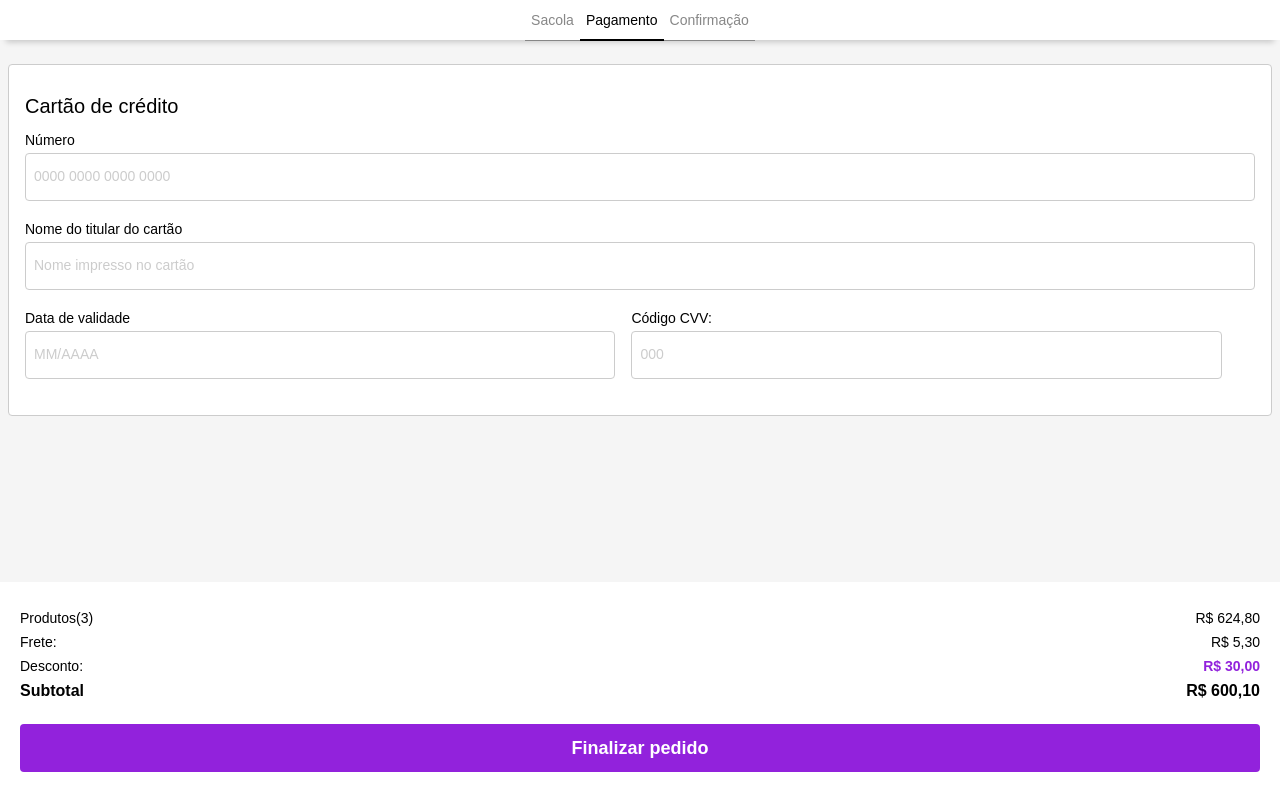
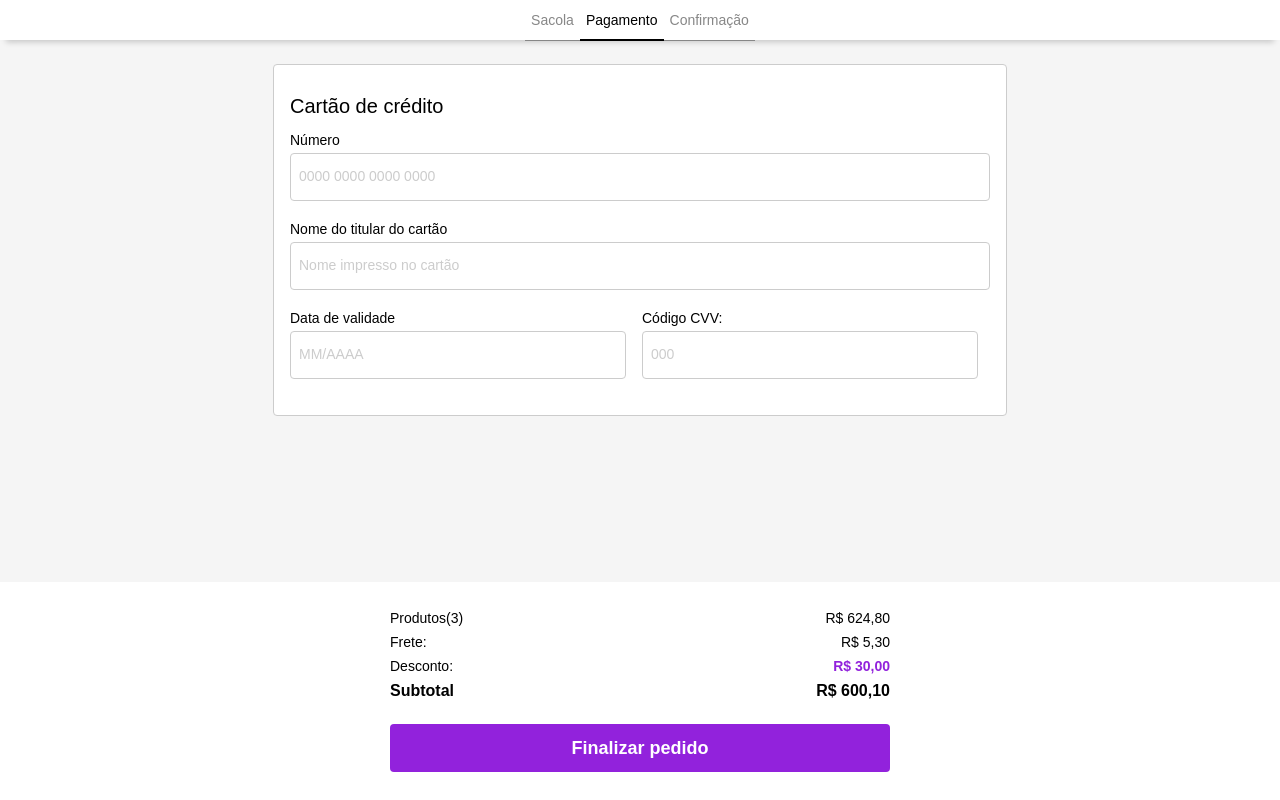
Before and after one commit to luane-aquino/checkout, a React (Create React App) app: page /payment in a window 1280 px wide. Built offline with nearby package versions, Linux system fonts and the light colour scheme.

Commit message:
feat: adjusted responsivity for desktop

```diff
--- a/src/components/atoms/Card/styles.scss
+++ b/src/components/atoms/Card/styles.scss
@@ -1,7 +1,13 @@
 .card {
-  // width: 100%;
   padding: 16px;
   border: 1px solid #ccc;
   border-radius: 4px;
   background-color: #fff;
 }
+
+@media only screen and (min-width: 992px) {
+  .card {
+    width: 700px;
+    margin: 0 auto;
+  }
+}
--- a/src/components/atoms/Container/index.tsx
+++ b/src/components/atoms/Container/index.tsx
@@ -6,7 +6,11 @@ type ContainerType = {
 };
 
 const Container = ({ children }: ContainerType) => {
-  return <div className="container">{children}</div>;
+  return (
+    <div className="container">
+      <div className="container__wrapper">{children}</div>
+    </div>
+  );
 };
 
 export default Container;
--- a/src/components/atoms/Container/styles.scss
+++ b/src/components/atoms/Container/styles.scss
@@ -1,12 +1,23 @@
 .container {
   padding: 28px 20px;
   background-color: #fff;
-  display: flex;
-  flex-direction: column;
-  gap: 24px;
   margin-top: 24px;
   position: fixed;
   bottom: 0;
   left: 0;
   right: 0;
+
+  &__wrapper {
+    width: 100%;
+    display: flex;
+    flex-direction: column;
+    gap: 24px;
+  }
 }
+
+@media only screen and (min-width: 992px) {
+  .container__wrapper {
+    width: 500px;
+    margin: 0 auto;
+  }
+}
--- a/src/components/molecules/Product/ProductDescriptionWithPrice/styles.scss
+++ b/src/components/molecules/Product/ProductDescriptionWithPrice/styles.scss
@@ -3,18 +3,18 @@
   align-items: center;
   gap: 8px;
 
-  .image {
-    flex: 0.8;
-  }
+  // .image {
+  //   flex: 0.8;
+  // }
 
   .desc {
     flex: 2;
     margin: 0;
   }
 
-  .pricing {
-    flex: 0.8;
-  }
+  // .pricing {
+  //   flex: 0.8;
+  // }
 }
 
 .pricing {
```
